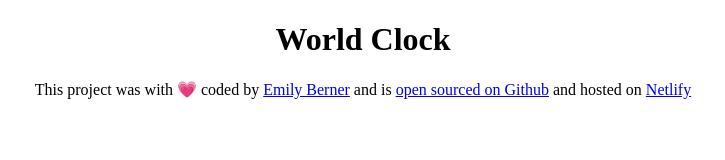
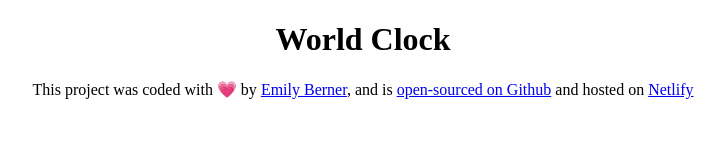
Before and after one commit to Emmily0/world-clock_EB_112024, a plain HTML site: page index.html in a window 1280 px wide. Shown: the whole page, without its empty margins (277-1002 px from the left). Drawn offline with Linux system fonts and the light colour scheme.

Commit message:
Footer adjustments

```diff
--- a/index.html
+++ b/index.html
@@ -9,7 +9,7 @@
 <body>
     <h1>World Clock</h1>
     <footer>
-        This project was with 💗 coded by <a href="https://github.com/Emmily0">Emily Berner</a> and is <a href="https://github.com/Emmily0/world-clock_EB_112024" target="blank">open sourced on Github</a> and hosted on <a href="https://world-clock-eb-112024.netlify.app/">Netlify</a>
+        This project was coded with 💗 by <a href="https://github.com/Emmily0" target="_blank">Emily Berner</a>, and is <a href="https://github.com/Emmily0/world-clock_EB_112024" target="blank">open-sourced on Github</a> and hosted on <a href="https://world-clock-eb-112024.netlify.app/">Netlify</a>
     </footer>
     <script src="JavaScript/index.js"></script>
 </body>
```
